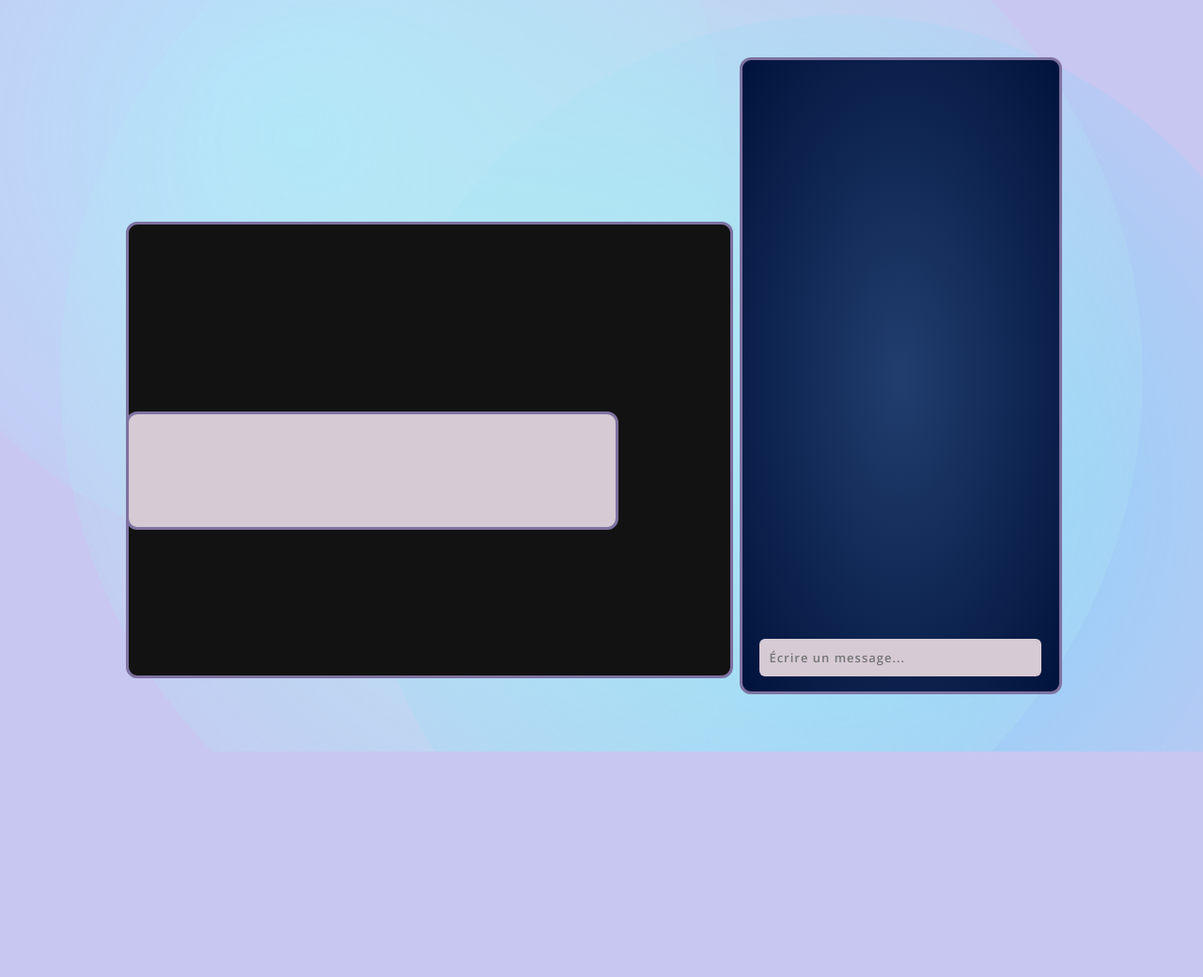
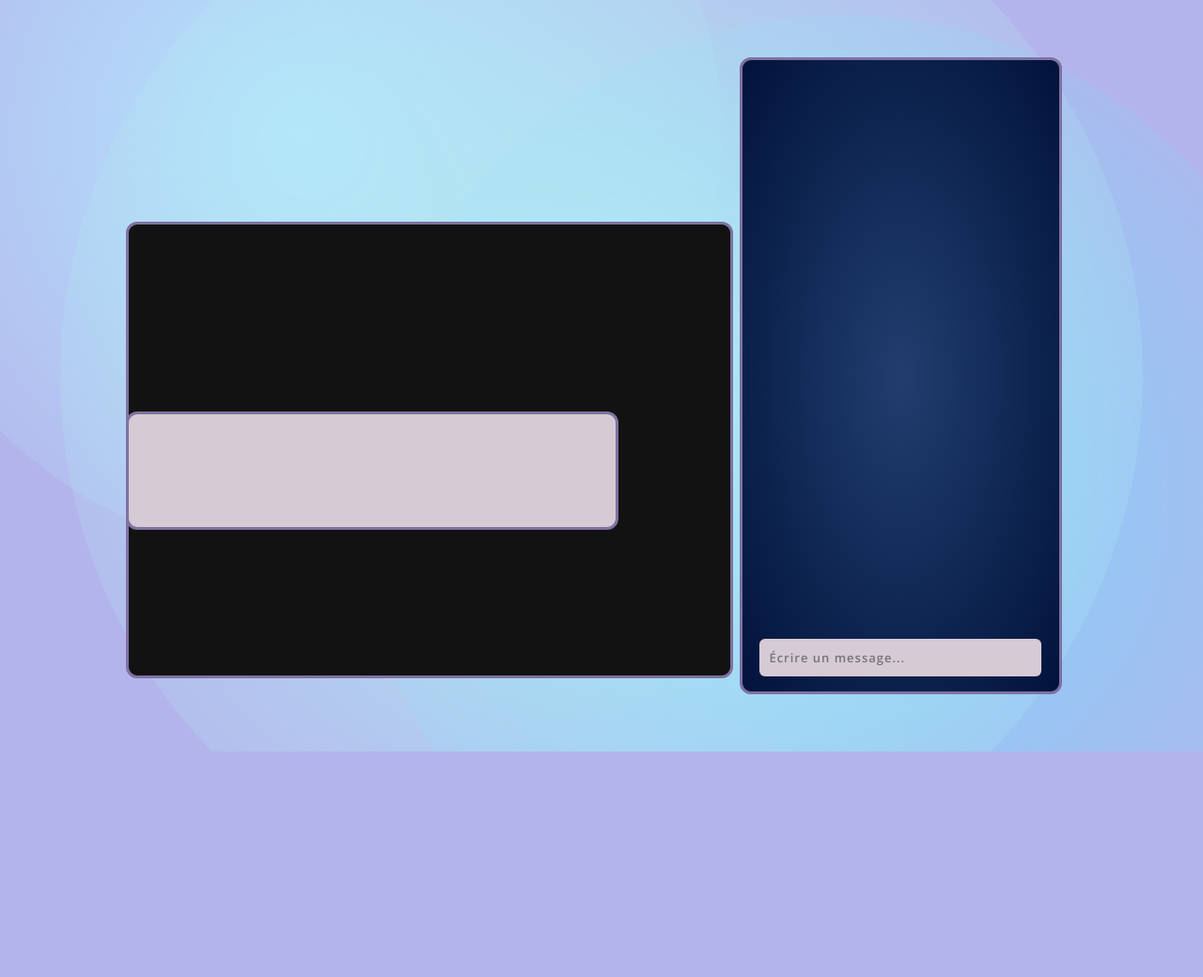
Before and after one commit to AugustinChamoussetESEO/Datathon_projet_Parkinson, a Flask app: page / in a window 1280 px wide. Shown: the top 1040 px of the page at 94% size. Run offline with Flask 3, Linux system fonts and the light colour scheme; a map, chart or similar area stays blank; parts of the project's set-up code (start-up, migrations or seed data) failed here and were passed over; some libraries are stand-ins or nearby versions.

Commit message:
creation

```diff
--- a/templates/index.html
+++ b/templates/index.html
@@ -17,7 +17,7 @@
         body {
             margin: 0;
             overflow: hidden;
-            background-color: rgba(173, 173, 237, 0.68); /* Changement de couleur de fond en vert */
+            background-color: rgba(145, 145, 228, 0.68); /* Changement de couleur de fond en vert */
         }
 
         #bg-wrap {
```
